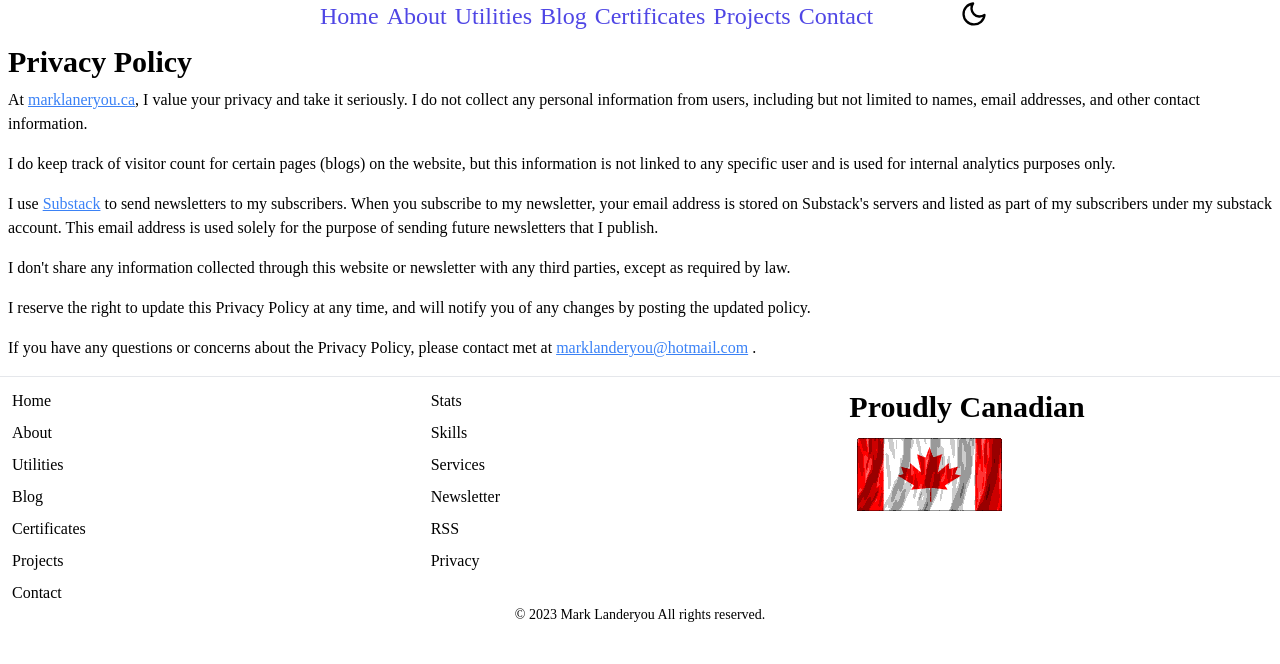
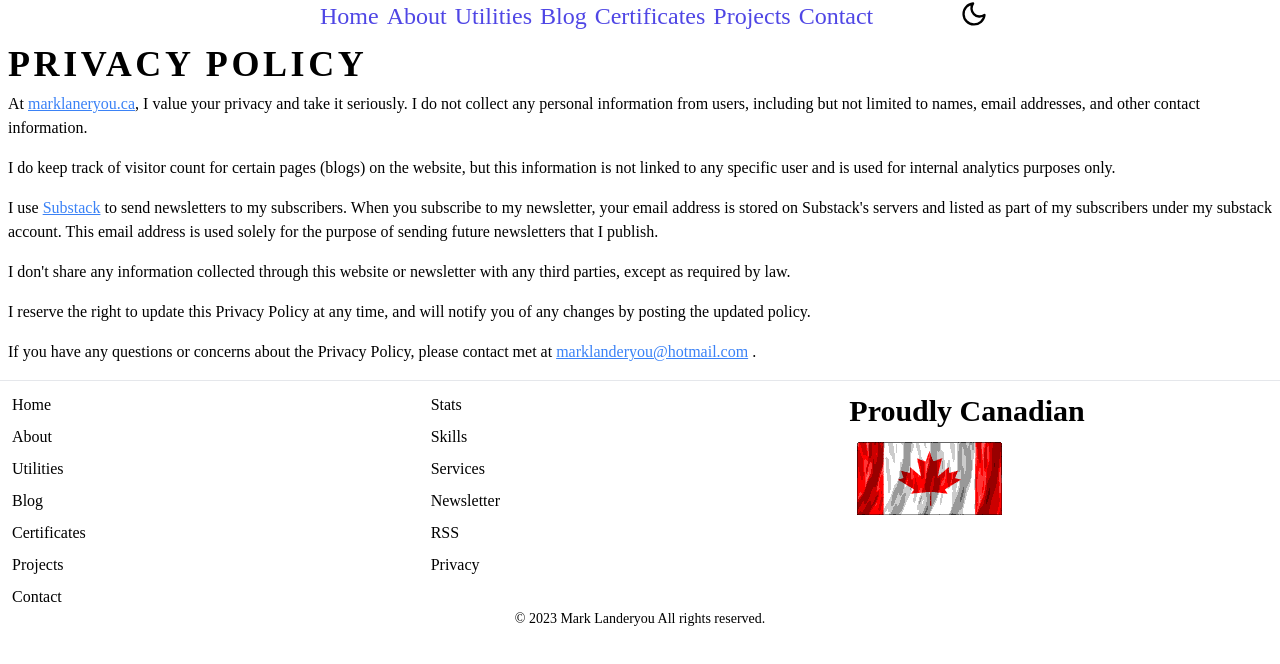
Before and after one commit to samurai71/portfolio, a Next.js app: page /privacy in a window 1280 px wide. Shown: the top 664 px of the page. Built offline with nearby package versions, Linux system fonts and the light colour scheme.

Commit message:
style: changed a few settings for privacy page

```diff
--- a/src/app/(site)/privacy/page.tsx
+++ b/src/app/(site)/privacy/page.tsx
@@ -6,7 +6,7 @@ export const metadata = {
 function privacy() {
   return (
     <section className="container mx-auto px-2">
-      <h2>Privacy Policy</h2>
+      <h1 className="uppercase tracking-widest">Privacy Policy</h1>
       <p className="py-2">
         At{" "}
         <a href="https://marklanderyou.ca" className="text-blue-500 underline">
```
